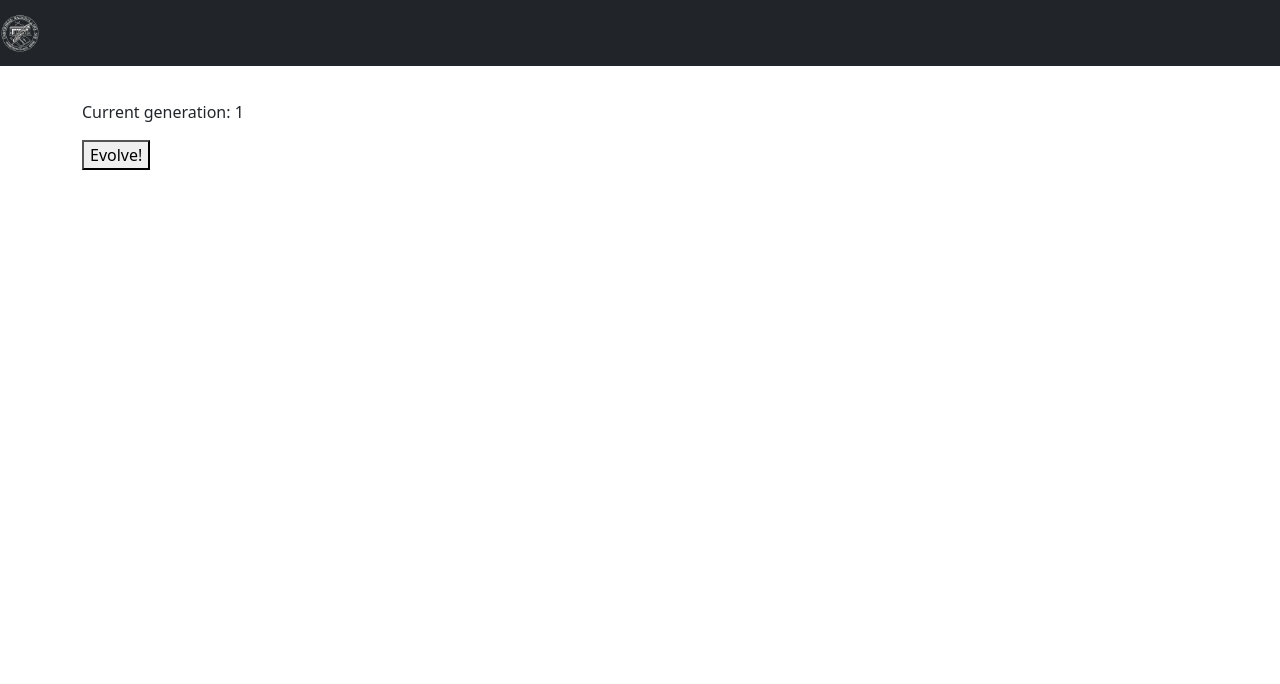
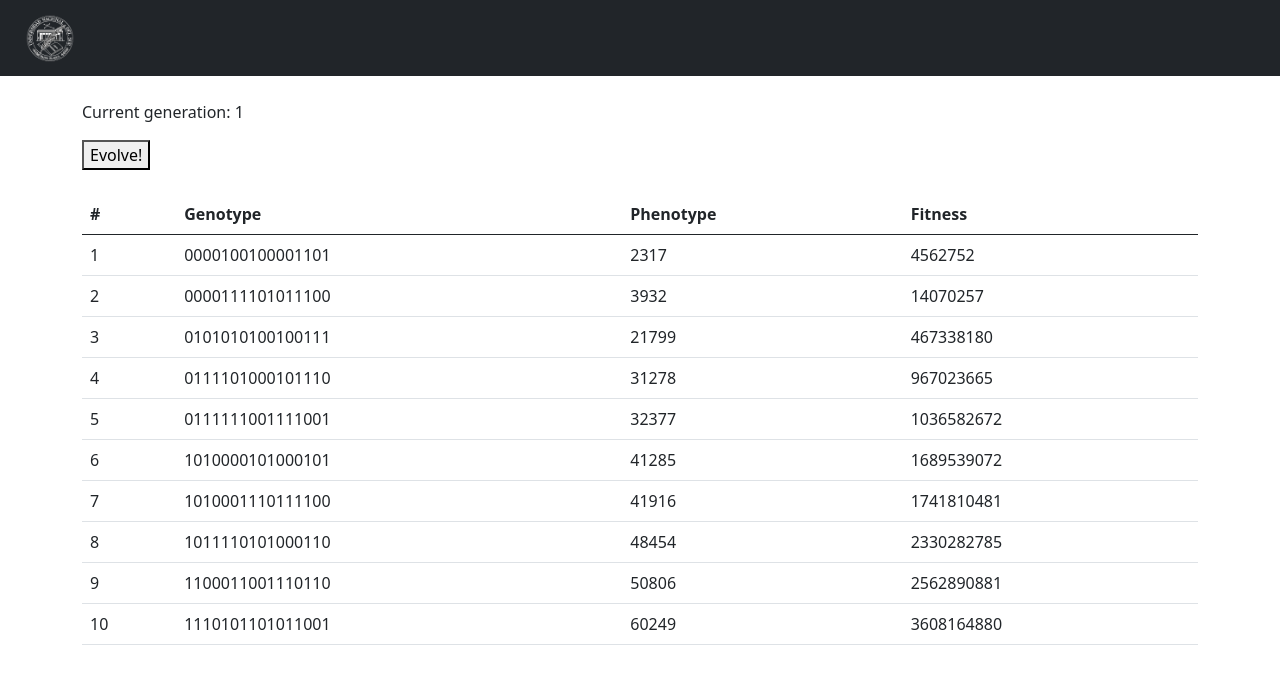
Before and after one commit to matiasmicheletto/dna-solver, a React (Create React App) app in the folder client/: page / in a window 1280 px wide. Both pictures are taken after a click on the button "Evolve!". Shown: the top 684 px of the page. Built offline with nearby package versions, Linux system fonts and the light colour scheme.

Commit message:
GA with mutation only

```diff
--- a/client/src/App.js
+++ b/client/src/App.js
@@ -1,18 +1,18 @@
 import React, { useState, useEffect } from "react";
-import {
-  Container
-} from "react-bootstrap";
+import { Container } from "react-bootstrap";
 import TopNavbar from "./components/topnavbar"
 import Dashboard from "./components/dashboard"
 import { container } from "./style"
 import 'bootstrap/dist/css/bootstrap.min.css';
 import GA from './ga';
 
-const fitness = (x) => {
-  return Math.random()*100;
-}
 
-const ga = new GA(fitness, 30);
+const config = { // GA parameters
+  fitness: (x) => (x-181)*(x-181)+256, // Global minima at 0000000010110101
+  pop_size: 10
+};
+
+const ga = new GA(config);
 
 const App = () => {
   const [isLoading, setIsLoading] = useState(true);
--- a/client/src/components/dashboard/index.js
+++ b/client/src/components/dashboard/index.js
@@ -1,12 +1,15 @@
 import React, {useState} from 'react';
+import './styles.css';
 
 const Dashboard = (props) => {
 
     const [gen, setGen] = useState(0);
+    const [pop, setPop] = useState([]);
 
     const go = () => {
         props.ga.evolve();
         setGen(props.ga.generation);
+        setPop(props.ga.status.population);
     }
 
     return (
@@ -15,7 +18,28 @@ const Dashboard = (props) => {
             <button onClick={go}>Evolve!</button>
             <br></br>
             <br></br>
-            {gen > 5 && <p>Yeah, this ain't much, but check out the source code to see what's going on</p>}
+            <table className="table">
+                <thead>
+                    <tr>
+                        <th>#</th>
+                        <th>Genotype</th>
+                        <th>Phenotype</th>
+                        <th>Fitness</th>
+                    </tr>
+                </thead>
+                <tbody>
+                    {
+                        pop.map( (p,ind) =>
+                            <tr key={ind}>
+                                <td>{ind+1}</td>
+                                <td>{p.genotype}</td>
+                                <td>{p.phenotype}</td>
+                                <td>{p.fitness}</td>
+                            </tr>
+                        )
+                    }
+                </tbody>
+            </table>
         </div>
     )
 }
--- a/client/src/components/topnavbar/index.js
+++ b/client/src/components/topnavbar/index.js
@@ -1,11 +1,12 @@
 import React from 'react';
 import { Navbar } from 'react-bootstrap';
 import logo from '../../img/logo_uns.png';
+import './styles.css';
 
 const TopNavbar = () => (
     <Navbar bg="dark" variant="dark" fixed="top">
       <Navbar.Brand>
-        <img src={logo} width="40" height="40" alt="Logo"/>
+        <img className="logo" src={logo} alt="Logo"/>
       </Navbar.Brand>
     </Navbar>
 )
--- /dev/null
+++ b/client/src/components/topnavbar/styles.css
@@ -0,0 +1,5 @@
+.logo {
+    width: 50px;
+    height: 50px;
+    margin-left: 25px;
+}
--- a/client/src/ga/index.js
+++ b/client/src/ga/index.js
@@ -1,91 +1,135 @@
-import {probability} from "../tools";
+import { replaceChar, probability, sample_int } from "../tools";
 
-class GA {
-    constructor(fitness, pop_size = 20){
-        this._population = new Array(pop_size);
-        this._fitness = (k) => fitness(this._population[k]);
-        this._population = this.init(this._population);
-        console.log("GA initialized");
+const nbit = 16; // Bitlength for genotypes encoding (used only for default config)
+
+const default_config = { // Default parameters for simple scalar function
+    fitness: (x) => (x-181)*(x-181)+256, // Should return integer or float (Minima at 0000000010110101)
+    decode: (b) => parseInt(b.slice(-nbit), 2), // Should return optimization variable format
+    encode: (d) => d.toString(2).padStart(nbit,"0").slice(-nbit), // Should return string
+    generator: () => Math.floor(Math.random() * Math.pow(2,nbit)), // Generates a random individual. Should return optimization variable format
+    pop_size: 20, // Population size
+    mut_prob: 1/nbit, // Mutation probability
+    mut_fr: 0.7, // Mutation fraction (proportion of individuals to be exposed to mutation)
+    cross_prob: 0.3 // Crossover probability
+}
+
+class GA { // Performs minimization of fitness function
+    constructor(config){
+        // Merge default and custom configurations
+        this._config = {
+            ...default_config,
+            ...config
+        }
+        // Create and initialize the array of individuals
+        this._population = new Array(this._config.pop_size);
+        this._init(this._population);
+        // Number of individuals to be exposed to mutation
+        this._mut_range = Math.floor(this._population.length * this._config.mut_fr);
+
+        console.log("GA initialized.");
     }
 
-    init(pop) { // Initialize/resets population
-        for(let k in pop)
-            pop[k] = "0000"; // TODO: initializer
+    _init(pop) { // Initialize/resets population genotypes
+        for(let k = 0; k < pop.length; k++){
+            const rand_genotype = this._config.generator();
+            const genotype = this._config.encode(rand_genotype);
+            pop[k] = {
+                genotype: genotype,
+                fitness: Infinity // Not evaluated yet
+            }
+        }
         this._generation = 0;
-        return pop; // Check if argument is mutable
     }
 
+    _fitness(ind) { // This fitness function evaluates the k-th individual condition
+        this._population[ind].fitness = this._config.fitness(this._config.decode(this._population[ind].genotype));
+    }
+
+
     /// GETTERS
-    get status() { // Instance descriptor
-        return {
-            generation: this._generation,
-            population: this._population
-        }
-    }
 
     get generation() { // Current step number or generation
         return this._generation;
     }
 
-    get population() { // Population values
+    get population() { // Population or individual list
         return this._population;
     }
 
+    get status() { // Algorithm metrics (may be slow)
+        return {
+            generation: this._generation, // Current step or generation number
+            population: this._population.map( p => ( // Add phenotypes to population
+                {
+                    genotype: p.genotype,
+                    phenotype: this._config.decode(p.genotype), // Converted to string for displaying
+                    fitness: p.fitness
+                }
+            ))
+        }
+    }
 
     // SETTERS
-    set fitness(f) { // Fitness function is always applied to a single individual
-        this._fitness = (k) => f(this._population[k]);
-    }
-
     set pop_size(p) {
         // Changing the population size adds or removes individuals regardless of the current state of the algorithm
         let current_size = this._population.length;
         if(p > current_size){ // Add individuals
             let new_pop = new Array(p - current_size);
-            new_pop = this.init(new_pop);
+            this._init(new_pop);
             this._population = this._population.concat(new_pop);
         }else // Remove leftover individuals
             this._population.splice(p);
     }
 
     /// GA Methods
-    _selection(f) {
-        // Returns selected chromosomes from population based on fitness values
-        return [];
+
+    _selection() {
+        // Returns selected chromosomes for crossover
+        return [[1,2],[3,4],[5,6]];
     }
 
     _crossover(k1, k2) {
-        // Performs crossover between parents p1 and p2 and returns their children
-        let c = [this._population[k1], this._population[k2]]
-        return c;
+        // Performs crossover between parents k1 and k2 and returns their children
+        const p = Math.random() * this._population[k1].genotype.length; // Crossover point
+        const g1 = this._population[k1].genotype.substring(0, p) + this._population[k2].genotype.substring(p + 1);
+        const g2 = this._population[k2].genotype.substring(0, p) + this._population[k1].genotype.substring(p + 1);
+        return [{genotype: g1, fitness: Infinity}, {genotype: g2, fitness: Infinity}]; // Children are not evaluated yet
     }
 
-    _mutate(c) {
-        // Applies mutation to individual number k
+    _mutate(ind) {
+        // Applies mutation to a list of individuals.
+        for(let j in ind) // For every chromosome
+            for(let k = 0; k < this._population[ind[j]].genotype.length; k++) // For every allele
+                if( probability(this._config.mut_prob) ){
+                    const sw = this._population[ind[j]].genotype[k] === "1" ? "0" : "1";
+                    this._population[ind[j]].genotype = replaceChar(this._population[ind[j]].genotype, k, sw);
+                    this._population[ind[j]].fitness = Infinity;
+                }
     }
 
-    evolve(){ // Compute next generation
-        // Eval population
-        let f = [];
-        for(let k in this._population)
-            f.push(this._fitness(k));
+    evolve(){ // Compute a generation cycle
 
-        // Array of selected parents for crossover
-        let selected = this._selection(f);
+        /*
+        // Select parents for crossover
+        const selected = this._selection();
 
-        // Array of children
+        // Obtain the children list and replace current population
         let children = [];
-        for(let k in selected){
-            children.push(...this._crossover(selected[k]));
-        }
-
-        // TODO: add children to population
+        for(let k in selected)
+            children.push(...this._crossover(selected[k][0], selected[k][1]));
+        this._population = children;
+        */
 
         // Apply mutation
-        for(let k in this._population){
-            if( probability(0.1) )
-                this._mutate(k)
-        }
+        const ind = this._config.mut_fr < 1 ?
+            sample_int(this._mut_range, this._config.pop_size) // Array with random set of indexes
+            :
+            Array.from(Array(this._config.pop_size).keys()); // Array with indexes as elements
+        this._mutate(ind);
+
+        // Compute population fitness values and sort from best to worst
+        this._population.map( (p, ind) => this._fitness(ind) );
+        this._population.sort((a,b) => (a.fitness - b.fitness) );
 
         this._generation++;
     }
--- a/client/src/tools/index.js
+++ b/client/src/tools/index.js
@@ -1,5 +1,18 @@
+const replaceChar = function(str, ind, rep) { // Change gen of chromosome
+    return str.substring(0, ind) + rep + str.substring(ind + 1);
+}
+
 const probability = (p) => { // Returns true with probability p
     return Math.random() < p;
 }
 
-export { probability };
+const sample_int = (len, range) => {
+    var arr = [];
+    while(arr.length < len){
+        var r = Math.floor(Math.random() * range);
+        if(arr.indexOf(r) === -1) arr.push(r);
+    }
+    return arr;
+}
+
+export { replaceChar, probability, sample_int };
```
Also changed, not shown: client/src/components/dashboard/styles.css (added), 1 other file (tests, documents, lock files or other folders).
